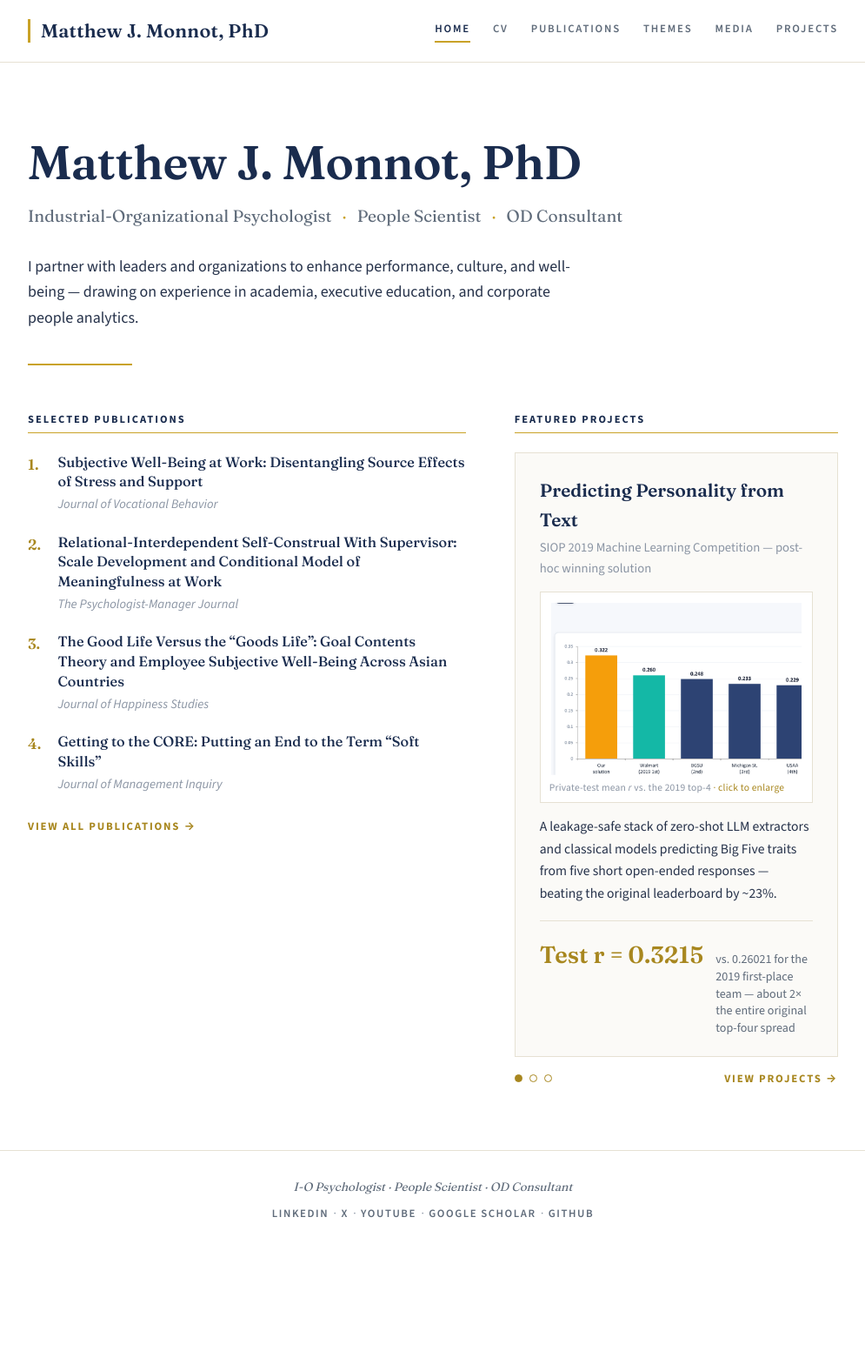
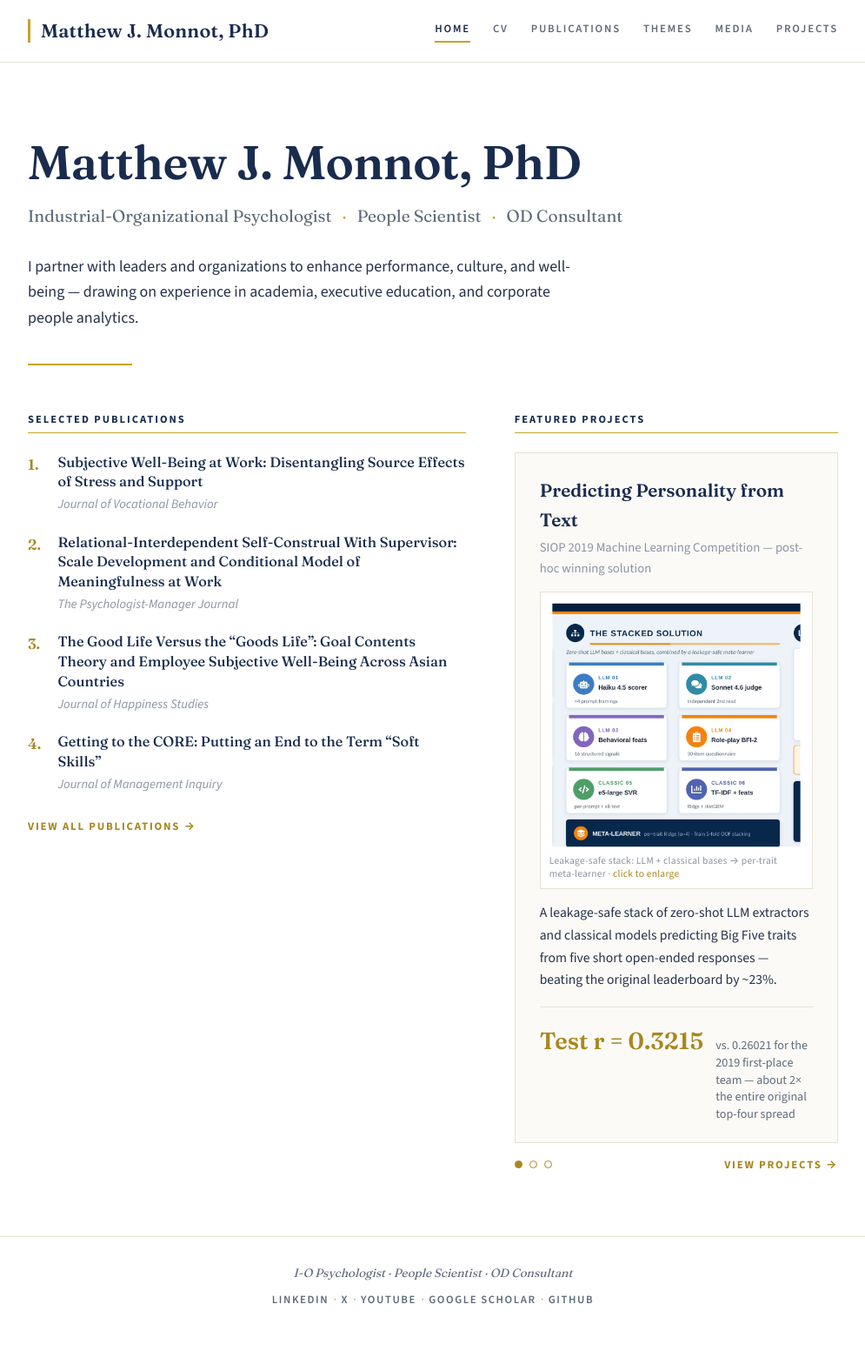
Before and after one commit to mjmonnot/mjmonnot.github.io, a Jekyll site: the page built from index.md, in a window 1280 px wide. Shown: the whole page at 87% size, without its empty margins (142-1137 px from the left). Built offline with Jekyll 4.4.1, drawn with Linux system fonts in a browser that asks for light colours; before the commit the page ends 1454 px from its top, so only the background shows below that.

Commit message:
Replace 2019 scoreboard chart with stacked-solution diagram
Swap the top-4 comparison bar chart for the instructive leakage-safe
stack diagram from the SIOP 2019 poster (LLM + classical bases into a
per-trait meta-learner).

Co-authored-by: Matt Monnot <mjmonnot@users.noreply.github.com>

```diff
--- a/index.md
+++ b/index.md
@@ -53,10 +53,10 @@ permalink: /
           <p class="feature-title">Predicting Personality from Text</p>
           <p class="feature-sub">SIOP 2019 Machine Learning Competition &mdash; post-hoc winning solution</p>
           <figure class="feature-figure">
-            <a class="feature-figure-link" href="{{ "/assets/images/siop2019-vs-top4.png" | relative_url }}" target="_blank" rel="noopener noreferrer" aria-label="Open full-size chart: private-test mean r versus the 2019 top-4">
-              <img src="{{ "/assets/images/siop2019-vs-top4.png" | relative_url }}" alt="Bar chart from the SIOP 2019 presentation: private-test mean r of 0.322 for this solution versus the 2019 top-four teams, led by Walmart at 0.260." width="900" height="620" loading="lazy">
+            <a class="feature-figure-link" href="{{ "/assets/images/siop2019-stacked-solution.png" | relative_url }}" target="_blank" rel="noopener noreferrer" aria-label="Open full-size diagram of the leakage-safe stacked solution">
+              <img src="{{ "/assets/images/siop2019-stacked-solution.png" | relative_url }}" alt="Diagram of the leakage-safe stacked solution: four zero-shot LLM bases and two classical bases combined by a per-trait Ridge meta-learner using train out-of-fold stacking." width="960" height="936" loading="lazy">
             </a>
-            <figcaption>Private-test mean <em>r</em> vs. the 2019 top-4 <span class="feature-figure-hint">· click to enlarge</span></figcaption>
+            <figcaption>Leakage-safe stack: LLM + classical bases &rarr; per-trait meta-learner <span class="feature-figure-hint">· click to enlarge</span></figcaption>
           </figure>
           <p class="feature-desc">A leakage-safe stack of zero-shot LLM extractors and classical models predicting Big Five traits from five short open-ended responses &mdash; beating the original leaderboard by ~23%.</p>
           <div class="feature-stat">
```
Also changed, not shown: assets/images/siop2019-stacked-solution.png (added), assets/images/siop2019-vs-top4.png (deleted).
